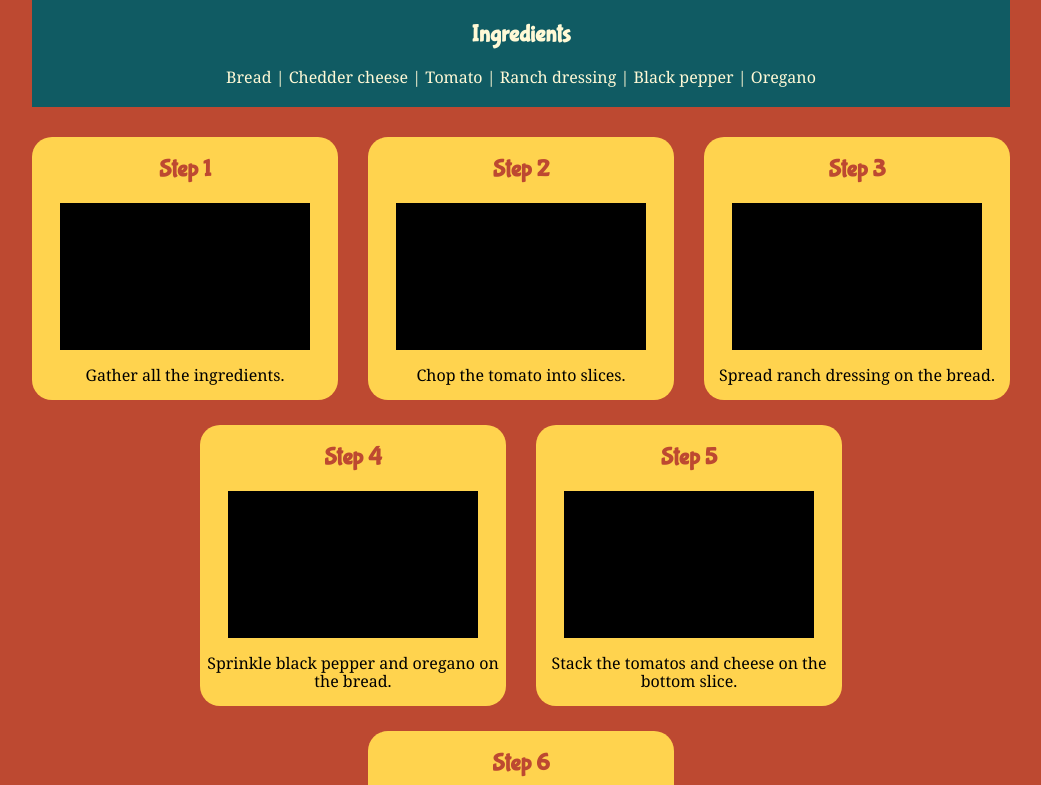
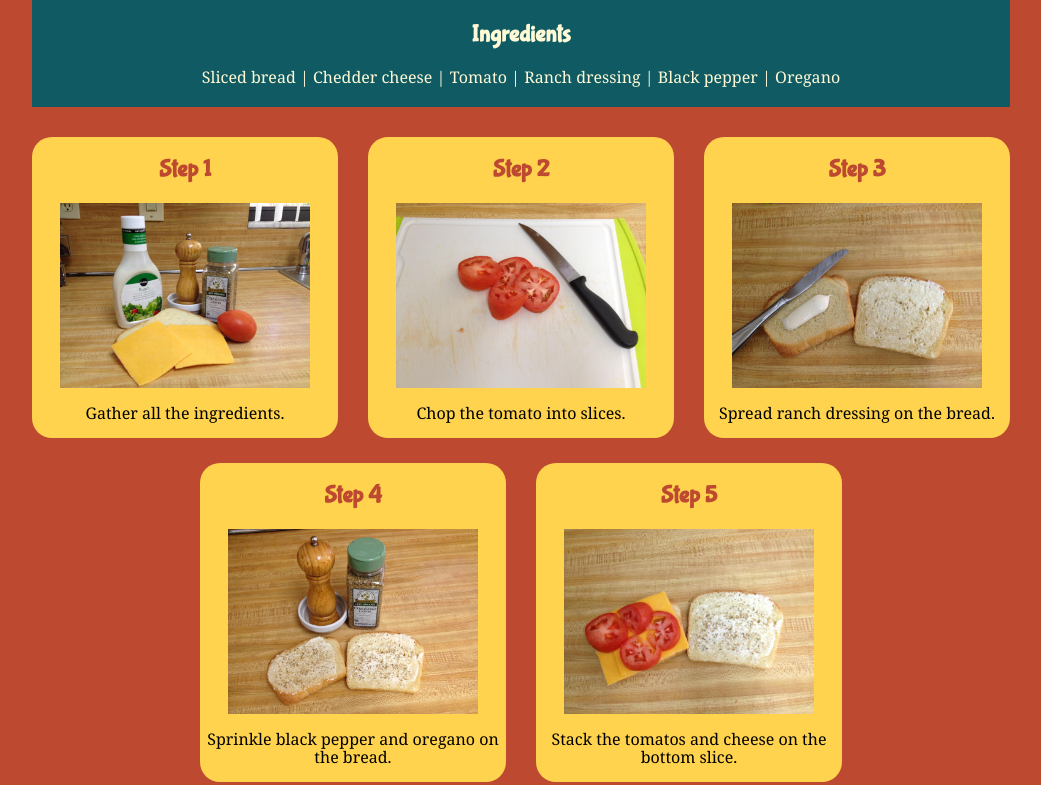
Before and after one commit to alyshakhan/CVJ314---Alysha-Khan, a plain HTML site: page Projects/Instructional Project/index.html in a window 1280 px wide. Shown: the part 423-1208 px from the top of the page, without its empty margins (127-1168 px from the left). Drawn offline with Linux system fonts and the light colour scheme.

Commit message:
Finished project

```diff
--- a/Projects/Instructional Project/index.html
+++ b/Projects/Instructional Project/index.html
@@ -35,7 +35,7 @@
 		<article class="ingredients"> <!--Ingredients -->
 
 			<h3 id="ingredientshead"> Ingredients</h3>
-			<p> Bread | Chedder cheese | Tomato | Ranch dressing | Black pepper | Oregano</p>
+			<p> Sliced bread | Chedder cheese | Tomato | Ranch dressing | Black pepper | Oregano</p>
 		</article>
 
 	</section>
@@ -46,21 +46,21 @@
 
 			<article class="steps col4 left">
 				<h3 class="stepnumber">Step 1</h3>
-				<img src="images/placeholder.jpg" alt="placeholder" />
+				<img src="images/photo1.jpg" alt="Ingredients" />
 				<p>Gather all the ingredients.</p>
 			</article>
 
 
 			<article class="steps col4 left leftmargin">
 				<h3 class="stepnumber">Step 2</h3>
-				<img src="images/placeholder.jpg" alt="placeholder" />
+				<img src="images/photo2.jpg" alt="Tomato and knife" />
 				<p>Chop the tomato into slices.</p>
 			</article>
 
 
 			<article class="steps col4 left leftmargin">
 				<h3 class="stepnumber">Step 3</h3>
-				<img src="images/placeholder.jpg" alt="placeholder" />
+				<img src="images/photo3.jpg" alt="Ranch dressing and bread" />
 				<p>Spread ranch dressing on the bread.</p>
 			</article>
 
@@ -70,14 +70,14 @@
 
 			<article class="steps col4 left">
 				<h3 class="stepnumber">Step 4</h3>
-				<img src="images/placeholder.jpg" alt="placeholder" />
+				<img src="images/photo4.jpg" alt="Spices and bread" />
 				<p>Sprinkle black pepper and oregano on the bread.</p>
 			</article>
 
 
 			<article class="steps col4 left leftmargin">
 				<h3 class="stepnumber">Step 5</h3>
-				<img src="images/placeholder.jpg" alt="placeholder" />
+				<img src="images/photo5.jpg" alt="Cheese and tomato on bread" />
 				<p>Stack the tomatos and cheese on the bottom slice.</p>
 			</article>
 
@@ -87,7 +87,7 @@
 
 			<article class="steps col4 left">
 				<h3 class="stepnumber">Step 6</h3>
-				<img src="images/placeholder.jpg" alt="placeholder" />
+				<img src="images/photo6.jpeg" alt="Sandwich with pretzel chips" />
 				<p>Slap the top slice on, cut in half and enjoy!</p>
 			</article>
 
```
Also changed, not shown: Projects/Instructional Project/images/photo1.JPG (added), Projects/Instructional Project/images/photo2.JPG (added), Projects/Instructional Project/images/photo3.JPG (added), Projects/Instructional Project/images/photo4.JPG (added), Projects/Instructional Project/images/photo5.JPG (added), Projects/Instructional Project/images/photo6.jpeg (added).
